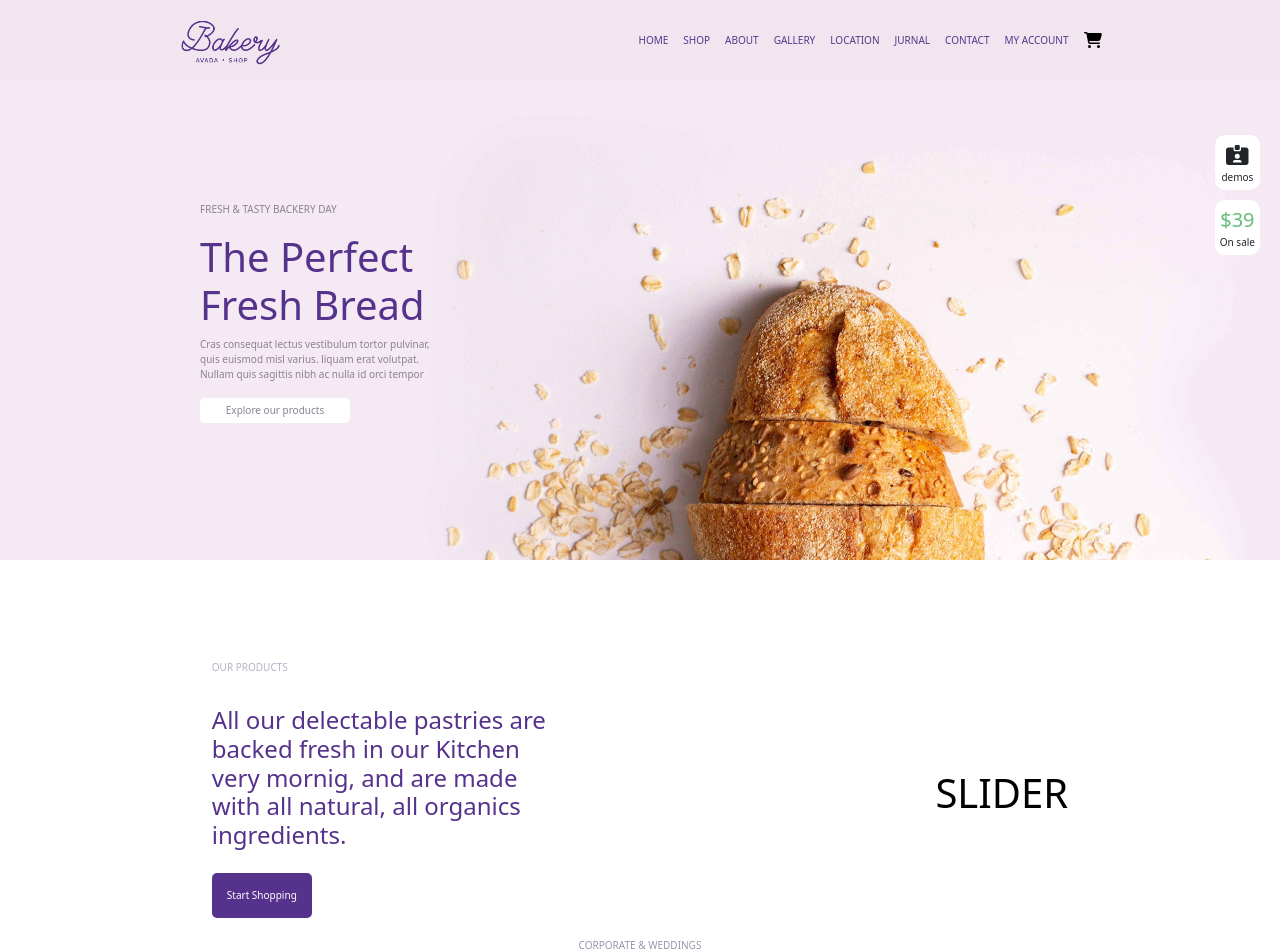
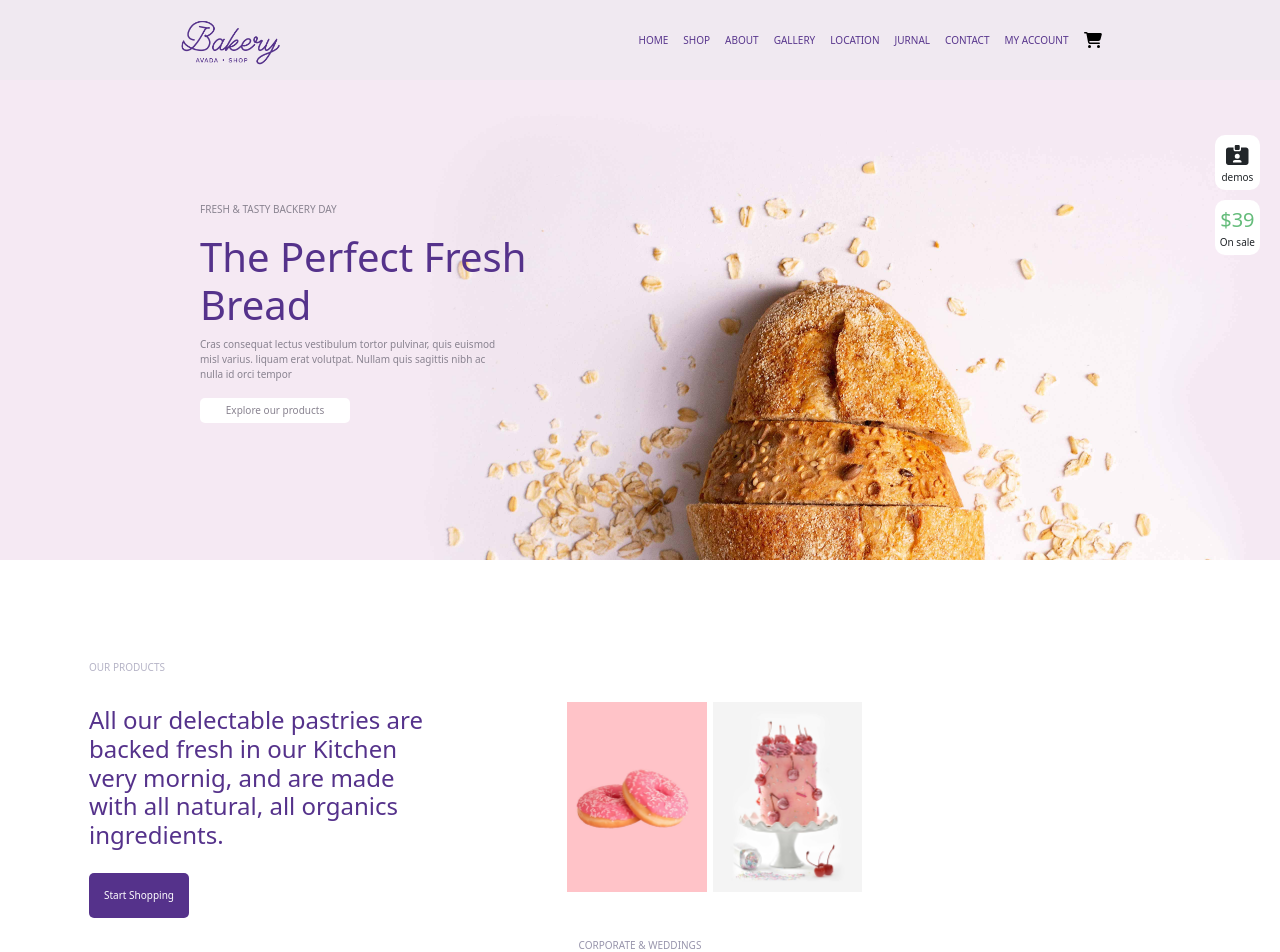
Before and after one commit to AleAlle62/proj-html-vuejs, a Vue app: page / in a window 1280 px wide. Shown: the top 952 px of the page. Built offline with nearby package versions, Linux system fonts and the light colour scheme.

Commit message:
primo slider

```diff
--- a/package.json
+++ b/package.json
@@ -16,7 +16,8 @@
     "bootstrap": "^5.2.3",
     "bootstrap-vue": "^2.23.1",
     "core-js": "^3.8.3",
-    "vue": "^2.7.14"
+    "vue": "^2.7.14",
+    "vueperslides": "^2.16.0"
   },
   "devDependencies": {
     "@babel/core": "^7.12.16",
--- a/src/App.vue
+++ b/src/App.vue
@@ -22,7 +22,7 @@ export default {
   },
   data(){
     return {
-      arrMenu: ['HOME', 'SHOP', 'ABOUT', 'GALLERY', 'LOCATION', 'JURNAL', 'CONTACT', 'MY ACCOUNT']
+      arrMenu: ['HOME', 'SHOP', 'ABOUT', 'GALLERY', 'LOCATION', 'JURNAL', 'CONTACT', 'MY ACCOUNT'],
     }
   }
 
--- a/src/components/centralPage.vue
+++ b/src/components/centralPage.vue
@@ -1,5 +1,5 @@
 <template>
-    <div >
+    <div>
         <div class="reset">
             <!-- primo blocco -->
             <div class="con-slider-uno">
@@ -8,10 +8,65 @@
                     <h4>All our delectable pastries are backed fresh in our Kitchen very mornig, and are made with all natural, all organics ingredients.</h4>
                     <p class="btn-shop">Start Shopping</p>
                 </div>
+
+
+                <!-- SLIDER -->
+
                 <div>
-                <h1>SLIDER</h1>
+
+                    <header>
+                        <div class="row large">
+                            <div class="imagegroup" style="border:2px solid white">
+                            <img src="@/immagini/choco-chip-cookies-1200x1530.jpg" alt="">
+                            <img src="@/immagini/strawberry-jam-cookies-1200x1530.jpg" alt="">
+                            <img src="@/immagini/strawberry-donut-1200x1530.jpg" alt="">
+                            <img src="@/immagini/cherry-cake-1200x1530.jpg" alt="">
                             </div>
                         </div>
+                    </header>
+
+                    <!-- ALTRA SOLUZIONE, statica uno alla volta -->
+
+                    <!-- <div class="slider-container">
+                        <div class="slider">
+                            <div class="slides">
+                            <div id="slides__1" class="slide">
+                                <span class="slide__text"><img src="@/immagini/agency_thumbnail-400x300.jpg" alt=""></span>
+                                <a class="slide__prev" href="#slides__4" title="Next"></a>
+                                <a class="slide__next" href="#slides__2" title="Next"></a>
+                            </div>
+                            <div id="slides__2" class="slide">
+                                <span class="slide__text"><img src="@/immagini/bakery_demo.jpg" alt=""></span>
+                                <a class="slide__prev" href="#slides__1" title="Prev"></a>
+                                <a class="slide__next" href="#slides__3" title="Next"></a>
+                            </div>
+                            <div id="slides__3" class="slide">
+                                <span class="slide__text">3</span>
+                                <a class="slide__prev" href="#slides__2" title="Prev"></a>
+                                <a class="slide__next" href="#slides__4" title="Next"></a>
+                            </div>
+                            <div id="slides__4" class="slide">
+                                <span class="slide__text">4</span>
+                                <a class="slide__prev" href="#slides__3" title="Prev"></a>
+                                <a class="slide__next" href="#slides__1" title="Prev"></a>
+                            </div>
+                            </div>
+                            <div class="slider__nav">
+                            <a class="slider__navlink" href="#slides__1"></a>
+                            <a class="slider__navlink" href="#slides__2"></a>
+                            <a class="slider__navlink" href="#slides__3"></a>
+                            <a class="slider__navlink" href="#slides__4"></a>
+                            </div>
+                        </div>
+                    </div>
+                </div> -->
+                </div>
+            </div>
+
+
+
+
+
             <!-- secondo blocco -->
             <div class="special">
                 <div class="s-top">
@@ -147,7 +202,6 @@
                     <div class="in-un-img-4"></div>
                 </div>
             </div>
-        </div>
             <!-- fine reset  -->
             <!-- ultimo blocco -->
             <div class="last">
@@ -157,18 +211,244 @@
                     <div class="last-btn"> Shop Now</div>
                 </div>
             </div>
-
-
+        </div>
     </div>
 </template>
 
 <script>
+
+
+
+
+
 export default {
     name: 'centralPage',
+    methods: {
+
     }
+}
+
 </script>
 
+
+
+
+
 <style lang="scss" scoped>
+
+
+// .slider-container {
+//   background: linear-gradient(
+//     149deg,
+//     rgb(247, 0, 255) 0%,
+//     rgb(255, 145, 0) 100%
+//   );
+//   display: flex;
+//   align-items: center;
+//   justify-content: center;
+//   height: 100%;
+//   width: 500px;
+//   img {
+//     height: 100px;
+//   }
+// }
+
+// .slider {
+//   width: 100%;
+//   max-width: 600px;
+//   height: 400px;
+//   margin: 20px;
+//   text-align: center;
+//   border-radius: 20px;
+//   overflow: hidden;
+//   position: relative;
+// }
+
+// .slides {
+//   display: flex;
+//   overflow-x: scroll;
+//   position: relative;
+//   scroll-behavior: smooth;
+//   scroll-snap-type: x mandatory;
+// }
+
+// .slide:nth-of-type(even) {
+//   background-color: rgb(250, 246, 212);
+// }
+
+// .slide {
+//   display: flex;
+//   justify-content: center;
+//   align-items: center;
+//   flex-shrink: 0;
+//   width: 100%;
+//   height: 400px;
+//   scroll-snap-align: center;
+//   margin-right: 0px;
+//   box-sizing: border-box;
+//   background: white;
+//   transform-origin: center center;
+//   transform: scale(1);
+// }
+
+// .slide__text {
+//   font-size: 40px;
+//   font-weight: bold;
+//   font-family: sans-serif;
+// }
+
+// .slide a {
+//   background: none;
+//   border: none;
+// }
+
+// a.slide__prev,
+// .slider::before {
+//   transform: rotate(135deg);
+//   -webkit-transform: rotate(135deg);
+//   left: 5%;
+// }
+
+// a.slide__next,
+// .slider::after {
+//   transform: rotate(-45deg);
+//   -webkit-transform: rotate(-45deg);
+//   right: 5%;
+// }
+
+// .slider::before,
+// .slider::after,
+// .slide__prev,
+// .slide__next {
+//   position: absolute;
+//   top: 48%;
+//   width: 35px;
+//   height: 35px;
+//   border: solid black;
+//   border-width: 0 4px 4px 0;
+//   padding: 3px;
+//   box-sizing: border-box;
+// }
+
+// .slider::before,
+// .slider::after {
+//   content: "";
+//   z-index: 1;
+//   background: none;
+//   pointer-events: none;
+// }
+
+// .slider__nav {
+//   box-sizing: border-box;
+//   position: absolute;
+//   bottom: 5%;
+//   left: 50%;
+//   width: 200px;
+//   margin-left: -100px;
+//   text-align: center;
+// }
+
+// .slider__navlink {
+//   display: inline-block;
+//   height: 15px;
+//   width: 15px;
+//   border-radius: 50%;
+//   background-color: black;
+//   margin: 0 10px 0 10px;
+// }
+
+
+
+
+
+
+
+
+// .read-article{
+//   position: absolute;
+//   top: 10px;
+//   left: 10px;
+//   z-index: 999;
+//   color: #000;
+//   background: white;
+//   padding: 10px 20px;
+//   border-radius: 10px;
+//   font-family: arial;
+//   text-decoration: none;
+//   box-shadow: rgb(50 50 93 / 25%) 0 0 100px -20px, rgb(0 0 0 / 30%) 0 0 60px -15px;
+// }
+// .read-article:hover{
+//     background: #d5d5d5;
+//     box-shadow: rgb(50 50 93 / 25%) 0 0 100px -20px, rgb(0 0 0 / 30%) 0 0 60px 0px;
+// }
+// iframe[sandbox] .read-article{
+//   display: none;
+// }
+
+
+
+
+
+header {
+    max-width: 1024px;
+    width: 100%;
+    margin-left: auto;
+    margin-right: auto;
+    overflow: hidden;
+}
+
+.row {
+    display: flex;
+    overflow: hidden;
+}
+
+.imagegroup {
+    display: flex;
+    height: 200px;
+}
+
+.imagegroup img{
+    flex-shrink: 0;
+    object-fit: cover;
+    border: 3px solid white;
+}
+
+.imagegroup {
+    animation: travel 20s ease-in-out infinite;
+}
+
+@keyframes travel {
+    0%, 100% {
+        transform: translate3d(0,0,0);
+    }
+    50% {
+        transform: translate3d(-100%,0,0);
+    }
+}
+
+
+
+
+
+
+
+
+
+
+
+
+
+
+
+
+
+
+
+
+
+
+
+
 .reset {
     margin: 50px;
 }
--- a/src/components/headerPage.vue
+++ b/src/components/headerPage.vue
@@ -46,7 +46,7 @@ export default {
 <style lang="scss" scoped>
 .navbar {
     height: 10vh;
-    background-color: rgba(241,229,239,255);
+    background-color: rgba(240,233,241,255);
     color: black;
     display: flex;
     justify-content: space-around;
@@ -79,11 +79,11 @@ export default {
     background-image: url('@/immagini/hero-header-bakery.jpg');
     background-size: cover;
     .text {
-        width: 250px;
+        width: 300px;
         margin-left: 200px;
         h1 {
             color: rgba(85,50,139,255);
-            width: 300px;
+            width: 350px;
         }
         p {
             color: rgba(137,131,144,255);
```
Also changed, not shown: 1 other file (tests, documents, lock files or other folders). Lines whose indentation alone changed are shown as unchanged.
